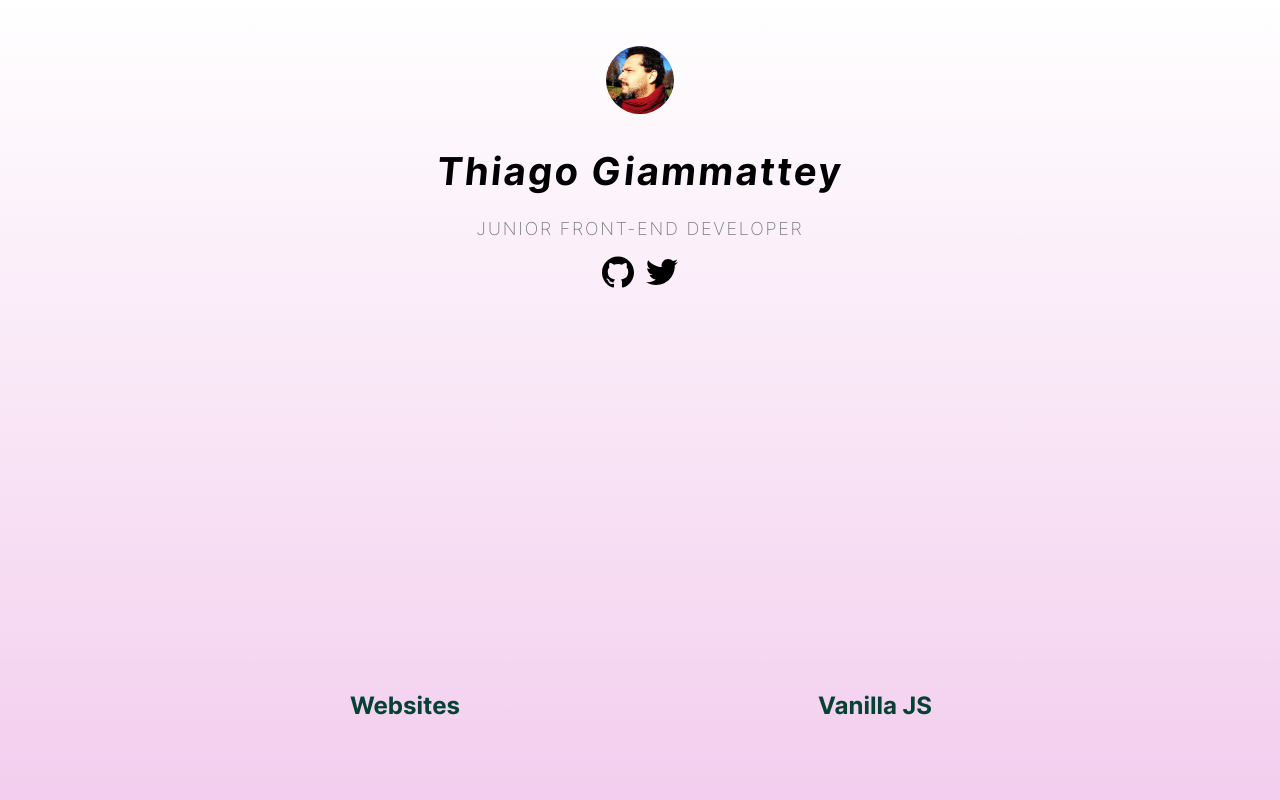
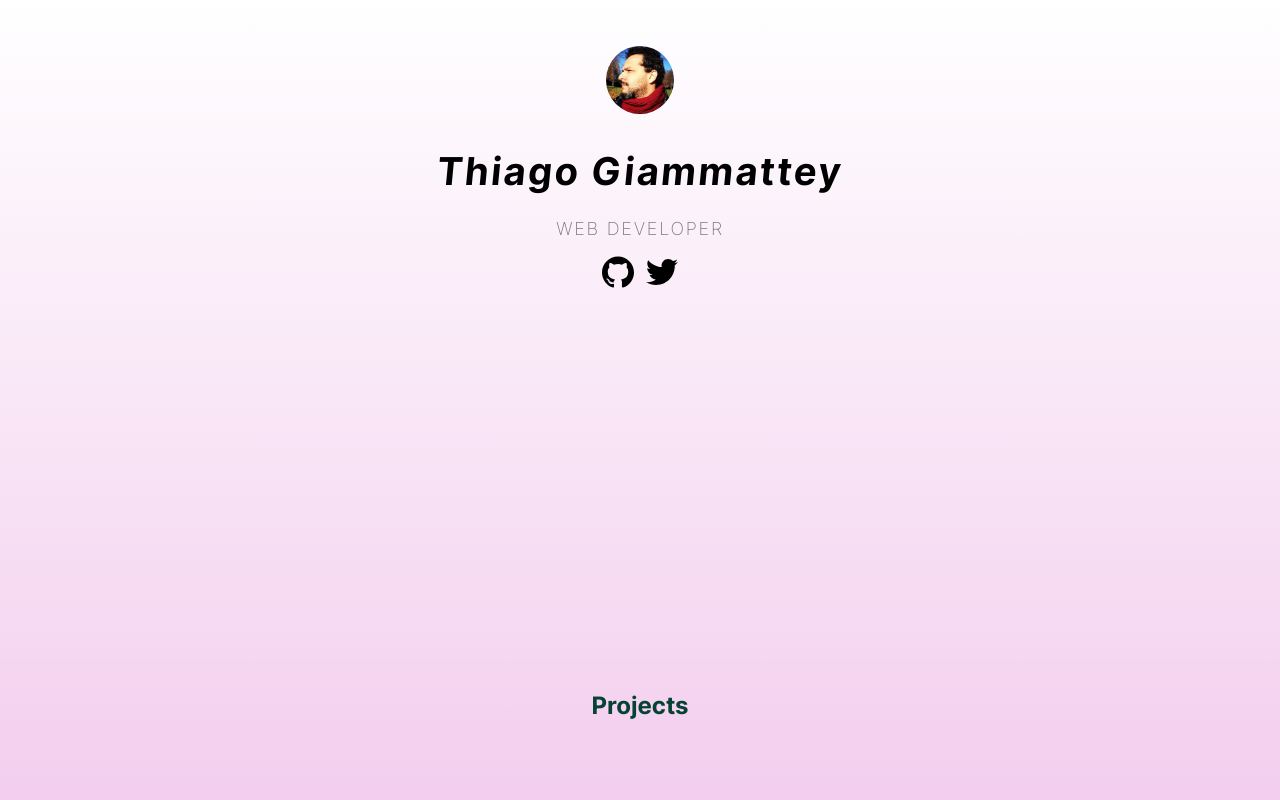
Before and after one commit to GiammaCarioca/heygiammattey, a plain HTML site: page index.html in a window 1280 px wide. Drawn offline with Linux system fonts and the light colour scheme.

Commit message:
clean it up

```diff
--- a/index.html
+++ b/index.html
@@ -1,38 +1,31 @@
 <!DOCTYPE html>
 <html lang="en">
+
 <head>
 	<meta charset="UTF-8" />
 	<meta name="viewport" content="width=device-width, initial-scale=1.0" />
 	<title>Thiago Giammattey</title>
 	<link rel="stylesheet" href="./css/style.css" />
 </head>
+
 <body class="home">
 	<header class="header home">
-			<a href="./about.html"
-				><img class="avatar" src="./assets/images/me.jpg" alt="avatar"
-			/></a>
+		<a href="./about.html"><img class="avatar" src="./assets/images/me.jpg" alt="avatar" /></a>
 		<h1 class="animated-title">Thiago Giammattey</h1>
-			<span>Junior Front-End Developer</span>
+		<span>Web Developer</span>
 		<div class="socials">
 			<a href="https://github.com/giammacarioca" target="_black">
-					<img
-						class="social"
-						src="./assets/svg/github.svg"
-						alt="github account"
-					/>
+				<img class="social" src="./assets/svg/github.svg" alt="github account" />
 			</a>
 			<a href="https://twitter.com/heygiammattey" target="_blank">
-					<img
-						class="social"
-						src="./assets/svg/twitter.svg"
-						alt="twitter account"
-					/>
+				<img class="social" src="./assets/svg/twitter.svg" alt="twitter account" />
 			</a>
 		</div>
 	</header>
 	<nav>
-			<a href="./projects01.html">Websites</a>
-			<a href="./projects02.html">Vanilla JS</a>
+		<a href="./projects01.html">Projects</a>
+		<!-- <a href="./projects02.html">Vanilla JS</a> -->
 	</nav>
 </body>
+
 </html>
--- a/script.js
+++ b/script.js
@@ -3,11 +3,6 @@ let pageNumber = 0
 
 // have the content for these pages
 const pages = [
-	{
-		copy: 'é um late bloomer',
-		background: '#5f8b64',
-		circle: '#ffbfcb'
-	},
 	{
 		copy: 'parla Italiano',
 		background: '#ffbfcb',
```
Lines whose indentation alone changed are shown as unchanged.
